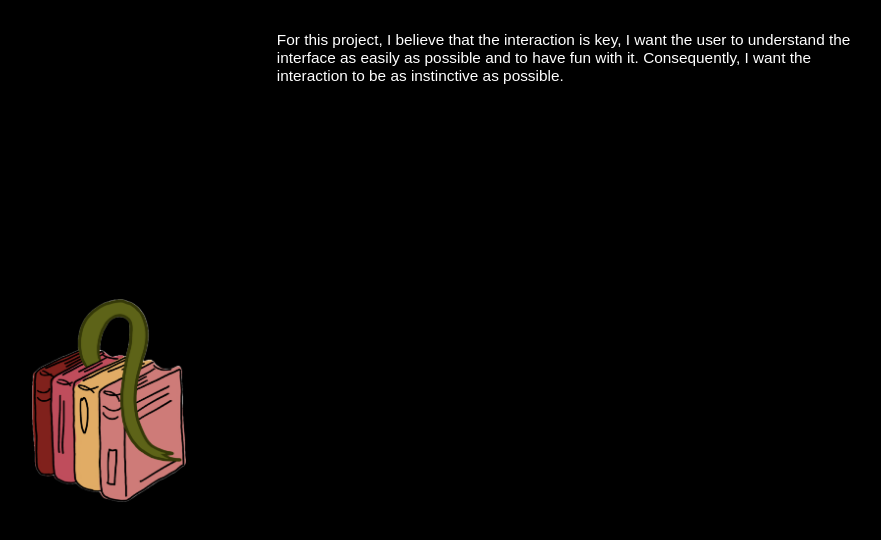
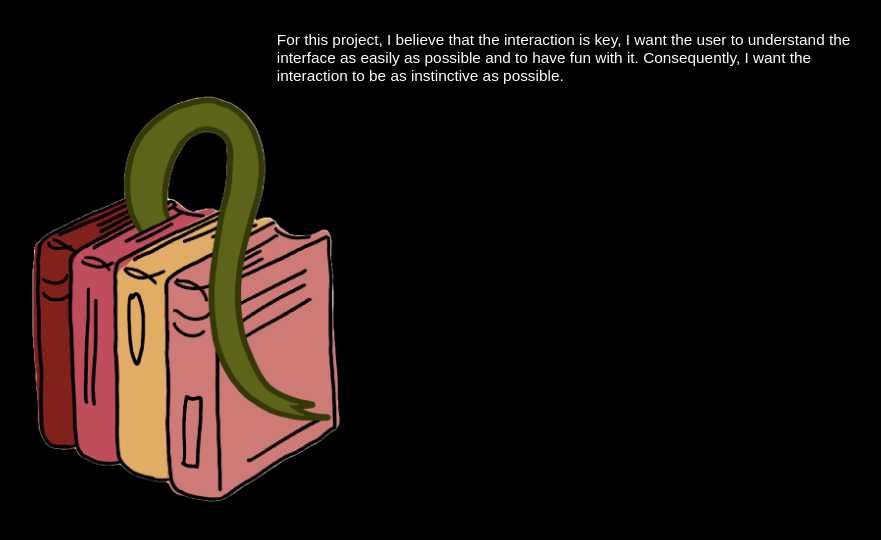
Before and after one commit to marietaoko/midterm_website, a plain HTML site: page ui.html in a window 1280 px wide. Shown: the part 260-800 px from the top of the page, without its empty margins (6-887 px from the left). Drawn offline with nearby package versions, Linux system fonts and the light colour scheme; a script that the page names is missing; a web font is replaced by a local one.

Commit message:
Add files via upload

```diff
--- a/css/style.css
+++ b/css/style.css
@@ -532,6 +532,13 @@ color:#E1AC66;
      align-items: center;
    }
 
+   .book {
+    width: 30%;
+    padding: 2em;
+    position: absolute;
+    left: 0;
+    bottom: 0;
+   }
 
 
   .ui_intro {
@@ -724,6 +731,10 @@ color:#E1AC66;
      width: 80%;
    }
 
+   .book {
+    opacity: 0;
+   }
+
    #why p {
     width: 70%;
    }
```
Also changed, not shown: js/images.js (+0 -19 lines).
